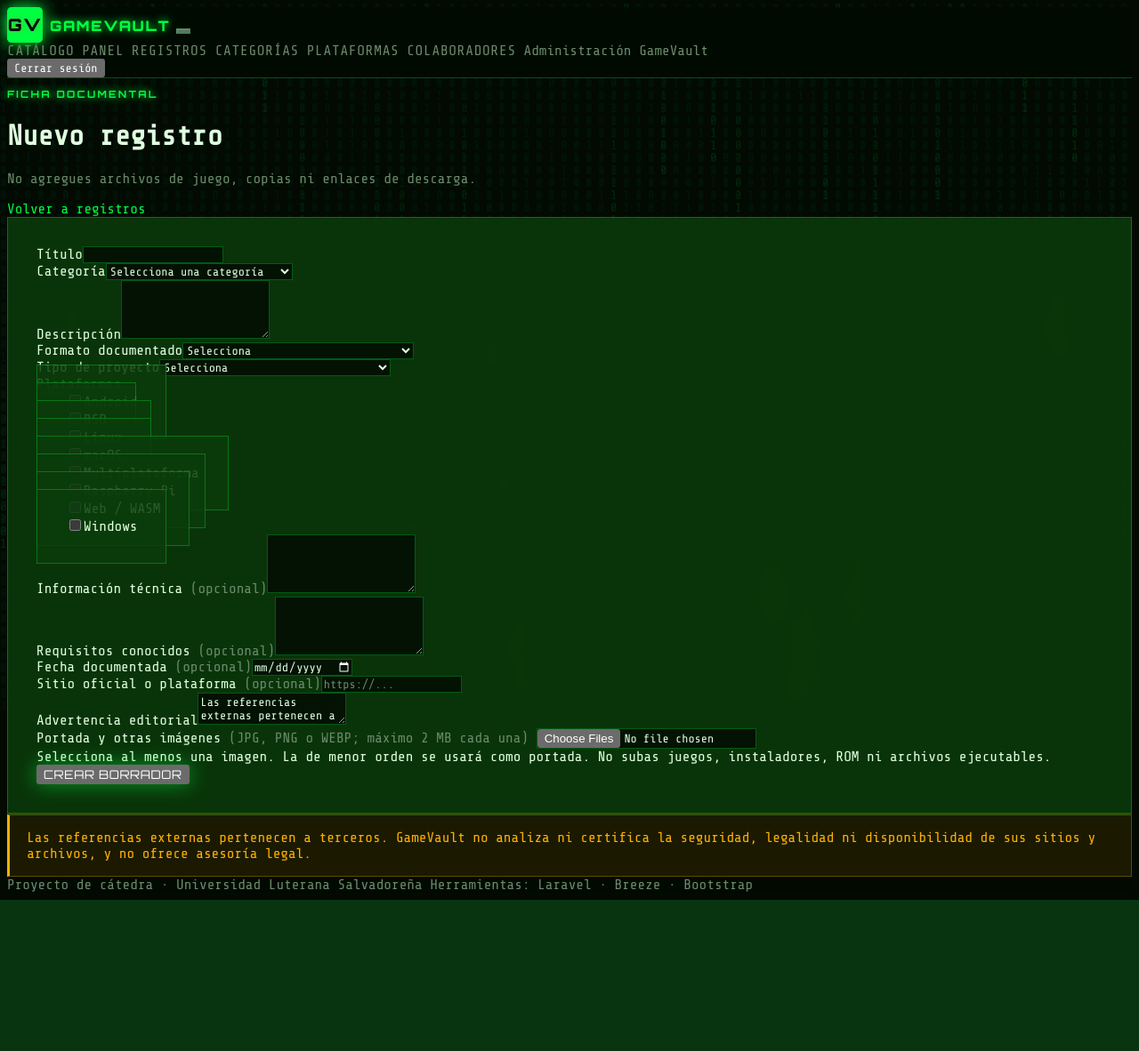
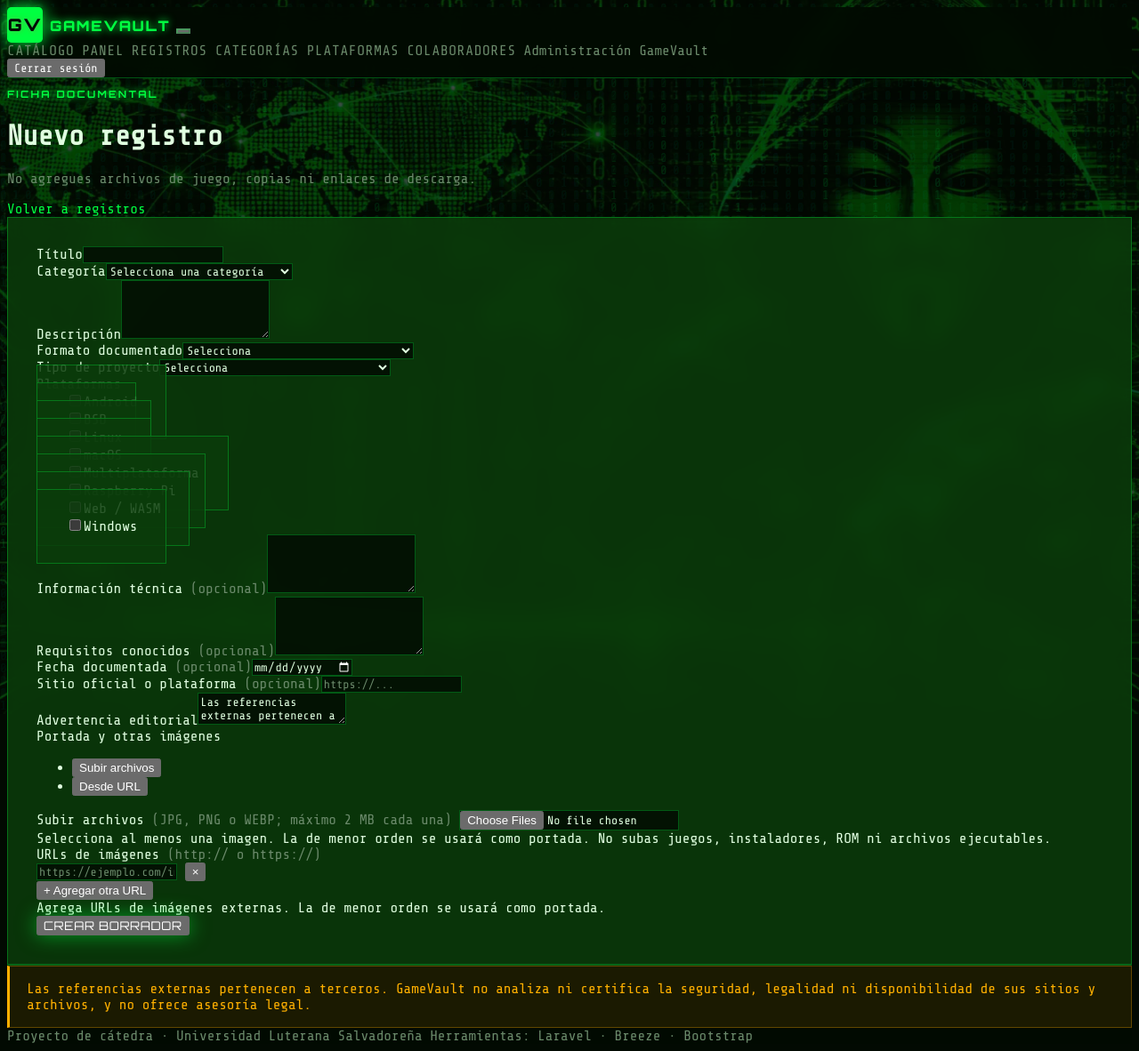
Before and after one commit to jhonathanramos2023-cyber/gameVault, a Laravel app: page /panel/videojuegos/create in a window 1280 px wide. Shown: the whole page at 89% size. Before the commit the page ends 1012 px from the top, so only its background shows below. Run offline with Laravel 12, Linux system fonts and the light colour scheme; a user stored in the database is signed in; data comes from the database, SQL or seed files in the repository; style sheets or scripts are compiled from the project's sources.

Commit message:
Agregar opción de cargar imágenes por URL: nueva columna tipo en imagenes_videojuego, validación en VideojuegoRequest, método guardarImagenesDesdeUrls en controller, pestañas en formulario, actualización de vistas para mostrar imágenes por URL

```diff
--- a/app/Http/Controllers/VideojuegoController.php
+++ b/app/Http/Controllers/VideojuegoController.php
@@ -47,10 +47,11 @@ class VideojuegoController extends Controller
     {
         $datos = $request->validated();
         $plataformas = $datos['plataformas'];
-        $imagenes = $datos['imagenes'];
+        $imagenes = $datos['imagenes'] ?? [];
+        $imagenUrls = $datos['imagen_urls'] ?? [];
         $alternativos = $datos['textos_alternativos'] ?? [];
         unset($datos['plataformas']);
-        unset($datos['imagenes'], $datos['textos_alternativos']);
+        unset($datos['imagenes'], $datos['imagen_urls'], $datos['textos_alternativos']);
 
         $videojuego = auth()->user()->videojuegos()->create([
             ...$datos,
@@ -59,7 +60,14 @@ class VideojuegoController extends Controller
             'advertencia' => $datos['advertencia'] ?: config('gamevault.advertencia'),
         ]);
         $videojuego->plataformas()->sync($plataformas);
-        $this->guardarImagenes($videojuego, $imagenes, $alternativos);
+
+        if (!empty($imagenes)) {
+            $this->guardarImagenes($videojuego, $imagenes, $alternativos);
+        }
+
+        if (!empty($imagenUrls)) {
+            $this->guardarImagenesDesdeUrls($videojuego, $imagenUrls, $alternativos);
+        }
 
         return redirect()->route('videojuegos.edit', $videojuego)->with('success', 'Borrador guardado. Puedes agregar más imágenes o completar las referencias.');
     }
@@ -190,6 +198,23 @@ class VideojuegoController extends Controller
                 'ruta' => $ruta,
                 'texto_alternativo' => $texto ?: $videojuego->titulo.' — imagen '.($indice + 1),
                 'orden' => min(65535, $orden + $indice),
+                'tipo' => 'archivo',
+            ]);
+        }
+    }
+
+    /** Guarda imágenes desde URLs externas. */
+    private function guardarImagenesDesdeUrls(Videojuego $videojuego, array $urls, array $alternativos): void
+    {
+        $orden = (int) ($videojuego->imagenes()->max('orden') ?? -1) + 1;
+
+        foreach ($urls as $indice => $url) {
+            $texto = trim((string) ($alternativos[$indice] ?? ''));
+            $videojuego->imagenes()->create([
+                'ruta' => $url,
+                'texto_alternativo' => $texto ?: $videojuego->titulo.' — imagen '.($indice + 1),
+                'orden' => min(65535, $orden + $indice),
+                'tipo' => 'url',
             ]);
         }
     }
--- a/app/Http/Requests/VideojuegoRequest.php
+++ b/app/Http/Requests/VideojuegoRequest.php
@@ -38,8 +38,10 @@ class VideojuegoRequest extends FormRequest
             'categoria_id' => ['required', 'integer', 'exists:categorias,id'],
             'plataformas' => ['required', 'array', 'min:1'],
             'plataformas.*' => ['integer', 'distinct', 'exists:plataformas,id'],
-            'imagenes' => [$this->isMethod('POST') ? 'required' : 'sometimes', 'array', 'min:1', 'max:12'],
+            'imagenes' => [$this->isMethod('POST') ? 'required_without:imagen_urls' : 'sometimes', 'array', 'min:1', 'max:12'],
             'imagenes.*' => ['required', 'image', 'mimes:jpg,jpeg,png,webp', 'max:2048'],
+            'imagen_urls' => [$this->isMethod('POST') ? 'required_without:imagenes' : 'sometimes', 'array', 'min:1', 'max:12'],
+            'imagen_urls.*' => ['required', 'url:http,https', 'max:2048'],
             'textos_alternativos' => ['nullable', 'array'],
             'textos_alternativos.*' => ['nullable', 'string', 'max:255'],
         ];
--- a/app/Models/ImagenVideojuego.php
+++ b/app/Models/ImagenVideojuego.php
@@ -14,7 +14,7 @@ class ImagenVideojuego extends Model
 
     protected $table = 'imagenes_videojuego';
 
-    protected $fillable = ['videojuego_id', 'ruta', 'texto_alternativo', 'orden'];
+    protected $fillable = ['videojuego_id', 'ruta', 'texto_alternativo', 'orden', 'tipo'];
 
     public function videojuego(): BelongsTo
     {
--- a/database/factories/ImagenVideojuegoFactory.php
+++ b/database/factories/ImagenVideojuegoFactory.php
@@ -22,6 +22,7 @@ class ImagenVideojuegoFactory extends Factory
             'ruta' => 'placeholders/ficha.svg',
             'texto_alternativo' => 'Ilustración generada para una ficha de GameVault',
             'orden' => 0,
+            'tipo' => 'archivo',
         ];
     }
 }
--- a/database/seeders/DatabaseSeeder.php
+++ b/database/seeders/DatabaseSeeder.php
@@ -132,7 +132,7 @@ class DatabaseSeeder extends Seeder
                 Storage::disk(config('gamevault.image_disk'))->put($ruta, $svg);
                 ImagenVideojuego::updateOrCreate(
                     ['videojuego_id' => $videojuego->id, 'ruta' => $ruta],
-                    ['texto_alternativo' => $texto, 'orden' => 0]
+                    ['texto_alternativo' => $texto, 'orden' => 0, 'tipo' => 'archivo']
                 );
 
                 Referencia::updateOrCreate(
--- a/resources/views/catalogo/index.blade.php
+++ b/resources/views/catalogo/index.blade.php
@@ -73,7 +73,7 @@
                         <article class="card gv-card tilt-card">
                             <a href="{{ route('catalogo.show', $videojuego->slug) }}" class="cover-frame" aria-label="Ver ficha de {{ $videojuego->titulo }}">
                                 @if ($portada)
-                                    <img src="{{ \Illuminate\Support\Facades\Storage::disk(config('gamevault.image_disk'))->url($portada->ruta) }}" alt="{{ $portada->texto_alternativo }}">
+                                    <img src="{{ $portada->tipo === 'url' ? $portada->ruta : \Illuminate\Support\Facades\Storage::disk(config('gamevault.image_disk'))->url($portada->ruta) }}" alt="{{ $portada->texto_alternativo }}">
                                 @else
                                     <span class="cover-fallback">GV / ARCHIVO</span>
                                 @endif
--- a/resources/views/catalogo/show.blade.php
+++ b/resources/views/catalogo/show.blade.php
@@ -11,7 +11,7 @@
                 <div class="gv-panel">
                     @foreach ($videojuego->imagenes as $imagen)
                         <div>
-                            <img class="detail-image mb-3" src="{{ \Illuminate\Support\Facades\Storage::disk(config('gamevault.image_disk'))->url($imagen->ruta) }}" alt="{{ $imagen->texto_alternativo }}" onerror="this.style.display='none'; this.nextElementSibling.style.display='block'">
+                            <img class="detail-image mb-3" src="{{ $imagen->tipo === 'url' ? $imagen->ruta : \Illuminate\Support\Facades\Storage::disk(config('gamevault.image_disk'))->url($imagen->ruta) }}" alt="{{ $imagen->texto_alternativo }}" onerror="this.style.display='none'; this.nextElementSibling.style.display='block'">
                             <div class="gv-panel p-3 text-center" style="display:none">{{ $imagen->texto_alternativo }}</div>
                         </div>
                     @endforeach
--- a/resources/views/videojuegos/form.blade.php
+++ b/resources/views/videojuegos/form.blade.php
@@ -62,10 +62,37 @@
 
             @if(!$editando)
                 <div class="col-12">
-                    <label class="form-label" for="imagenes">Portada y otras imágenes <span class="gv-muted">(JPG, PNG o WEBP; máximo 2 MB cada una)</span></label>
-                    <input id="imagenes" name="imagenes[]" type="file" accept=".jpg,.jpeg,.png,.webp,image/jpeg,image/png,image/webp" multiple required class="form-control" data-image-preview>
-                    <div class="row g-3 mt-1" data-preview-grid aria-live="polite"></div>
-                    <div class="form-text text-light-emphasis">Selecciona al menos una imagen. La de menor orden se usará como portada. No subas juegos, instaladores, ROM ni archivos ejecutables.</div>
+                    <label class="form-label">Portada y otras imágenes</label>
+
+                    <ul class="nav nav-tabs mb-3" role="tablist">
+                        <li class="nav-item" role="presentation">
+                            <button class="nav-link active" id="tab-archivo-tab" data-bs-toggle="tab" data-bs-target="#tab-archivo" type="button" role="tab">Subir archivos</button>
+                        </li>
+                        <li class="nav-item" role="presentation">
+                            <button class="nav-link" id="tab-url-tab" data-bs-toggle="tab" data-bs-target="#tab-url" type="button" role="tab">Desde URL</button>
+                        </li>
+                    </ul>
+
+                    <div class="tab-content">
+                        <div class="tab-pane fade show active" id="tab-archivo" role="tabpanel">
+                            <label class="form-label" for="imagenes">Subir archivos <span class="gv-muted">(JPG, PNG o WEBP; máximo 2 MB cada una)</span></label>
+                            <input id="imagenes" name="imagenes[]" type="file" accept=".jpg,.jpeg,.png,.webp,image/jpeg,image/png,image/webp" multiple class="form-control" data-image-preview>
+                            <div class="row g-3 mt-1" data-preview-grid aria-live="polite"></div>
+                            <div class="form-text text-light-emphasis">Selecciona al menos una imagen. La de menor orden se usará como portada. No subas juegos, instaladores, ROM ni archivos ejecutables.</div>
+                        </div>
+
+                        <div class="tab-pane fade" id="tab-url" role="tabpanel">
+                            <label class="form-label" for="imagen_urls">URLs de imágenes <span class="gv-muted">(http:// o https://)</span></label>
+                            <div id="url-inputs-container">
+                                <div class="input-group mb-2">
+                                    <input type="url" name="imagen_urls[]" class="form-control" placeholder="https://ejemplo.com/imagen.jpg" required>
+                                    <button type="button" class="btn btn-outline-danger" onclick="this.parentElement.remove()">×</button>
+                                </div>
+                            </div>
+                            <button type="button" class="btn btn-sm btn-outline-info mt-2" onclick="addUrlInput()">+ Agregar otra URL</button>
+                            <div class="form-text text-light-emphasis mt-2">Agrega URLs de imágenes externas. La de menor orden se usará como portada.</div>
+                        </div>
+                    </div>
                 </div>
             @endif
         </div>
@@ -122,3 +149,18 @@
         </form>
     @endif
 @endsection
+
+@push('scripts')
+<script>
+function addUrlInput() {
+    const container = document.getElementById('url-inputs-container');
+    const newInput = document.createElement('div');
+    newInput.className = 'input-group mb-2';
+    newInput.innerHTML = `
+        <input type="url" name="imagen_urls[]" class="form-control" placeholder="https://ejemplo.com/imagen.jpg" required>
+        <button type="button" class="btn btn-outline-danger" onclick="this.parentElement.remove()">×</button>
+    `;
+    container.appendChild(newInput);
+}
+</script>
+@endpush
--- a/resources/views/videojuegos/show.blade.php
+++ b/resources/views/videojuegos/show.blade.php
@@ -20,7 +20,7 @@
     <div class="row g-3 mb-4">
         @foreach($videojuego->imagenes as $imagen)
             <div class="col-6 col-lg-4">
-                <img class="detail-image" src="{{ \Illuminate\Support\Facades\Storage::disk(config('gamevault.image_disk'))->url($imagen->ruta) }}" alt="{{ $imagen->texto_alternativo }}" onerror="this.style.display='none'; this.nextElementSibling.style.display='block'">
+                <img class="detail-image" src="{{ $imagen->tipo === 'url' ? $imagen->ruta : \Illuminate\Support\Facades\Storage::disk(config('gamevault.image_disk'))->url($imagen->ruta) }}" alt="{{ $imagen->texto_alternativo }}" onerror="this.style.display='none'; this.nextElementSibling.style.display='block'">
                 <div class="gv-panel p-3 text-center" style="display:none">{{ $imagen->texto_alternativo }}</div>
             </div>
         @endforeach
```
Also changed, not shown: tests/Feature/GameVaultTest.php (+4 -2 lines), tests/Feature/RecorridoTest.php (+2 -2 lines), database/migrations/2026_11_17_181737_add_tipo_to_imagenes_videojuego_table.php (added).
